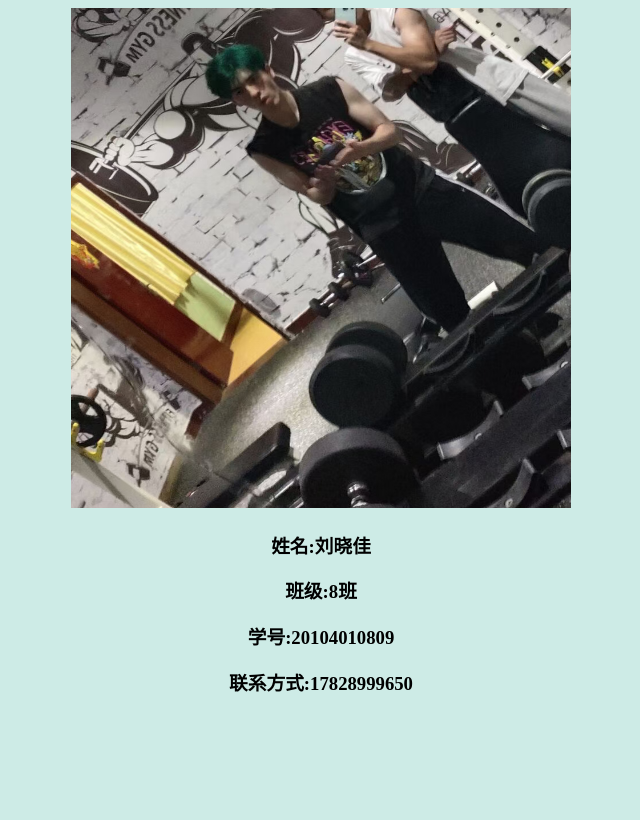
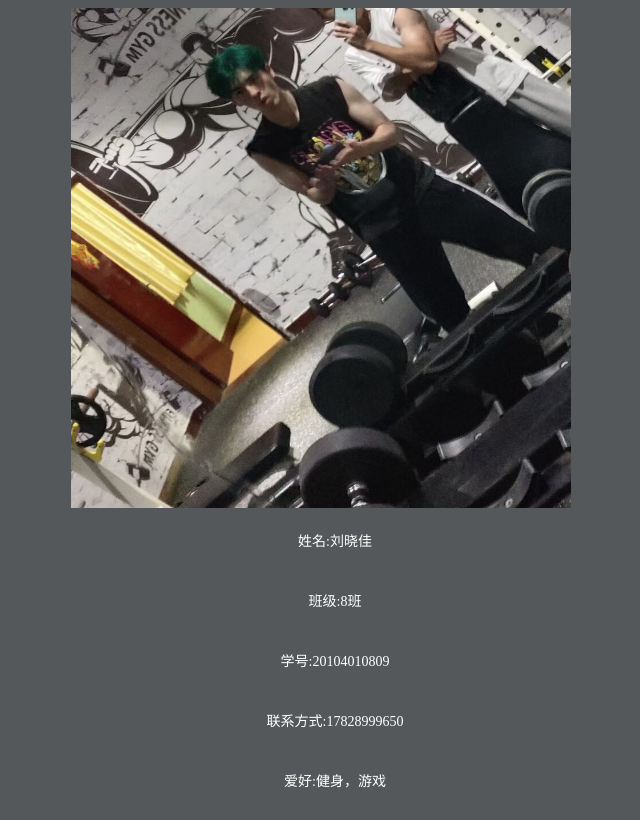
Before and after one commit to LIUXIAOJIA11/LIUXIAOJIA11.github.io, a plain HTML site: page index.html in a window 1280 px wide. Shown: the whole page, without its empty margins (319-959 px from the left). Drawn offline with Linux system fonts and the light colour scheme.

Commit message:
Add files via upload

```diff
--- a/index.html
+++ b/index.html
@@ -5,17 +5,39 @@
     <meta charset="utf-8" />
     <title>自我介绍</title>
     <style type="text/css">
-        div{text-align:center;}
+        div{
+            text-align:center;
+
+        }
+        div p{
+            display:block;
+            width:500px;
+            height:60px;
+            background-color:#55585a;
+            font-size:14px;
+            color:#fff;
+            text-decoration:none;
+            text-indent:2em;
+            margin:auto;
+            line-height:60px;
+        }
+        p:hover
+        {
+            background-color:#ff6700;
+        }
     </style>
 </head>
-<body bgcolor="#cdebe6">
+<body bgcolor="#55585a">
     <div id="" class="">
         <img src="1.png" width="500" height="500" />
+        <p>姓名:刘晓佳</p>
+        <p>班级:8班</p>
+        <p>学号:20104010809</p>
+        <p>联系方式:17828999650</p>
+        <p>爱好:健身，游戏</p>
     </div>
-    <h3 align="center">姓名:刘晓佳</h3>
-    <h3 align="center">班级:8班</h3>
-    <h3 align="center">学号:20104010809</h3>
-    <h3 align="center">联系方式:17828999650</h3>
+
+
 
 </body>
 </html>
```
